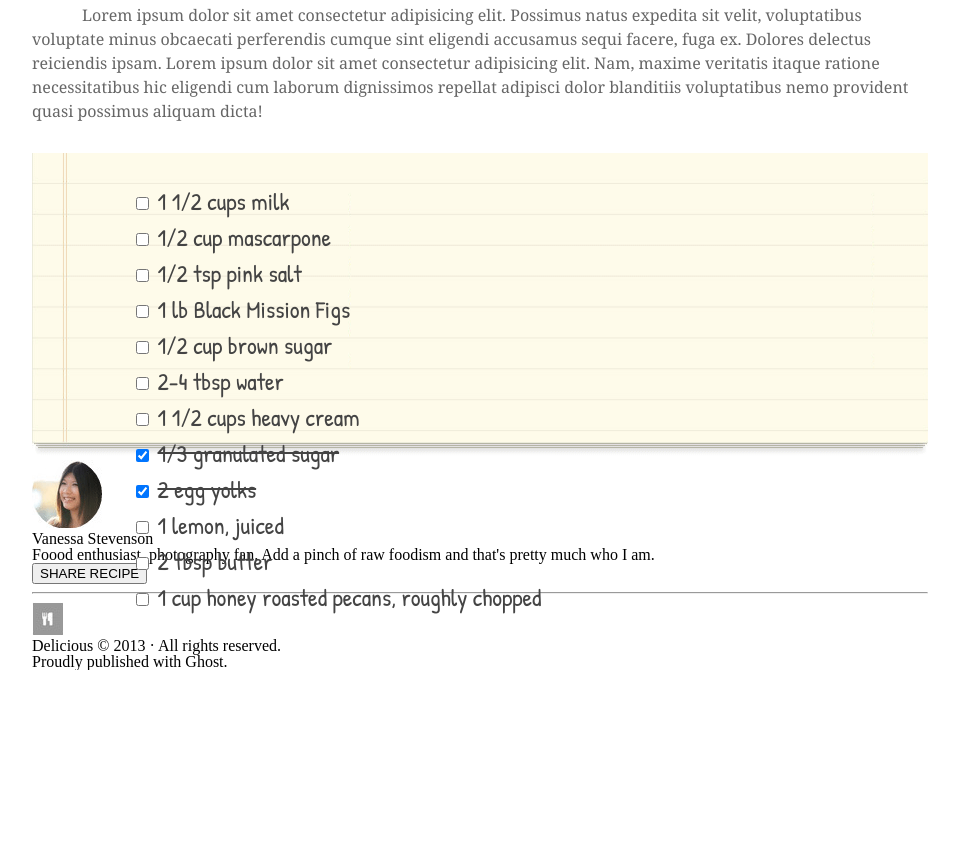
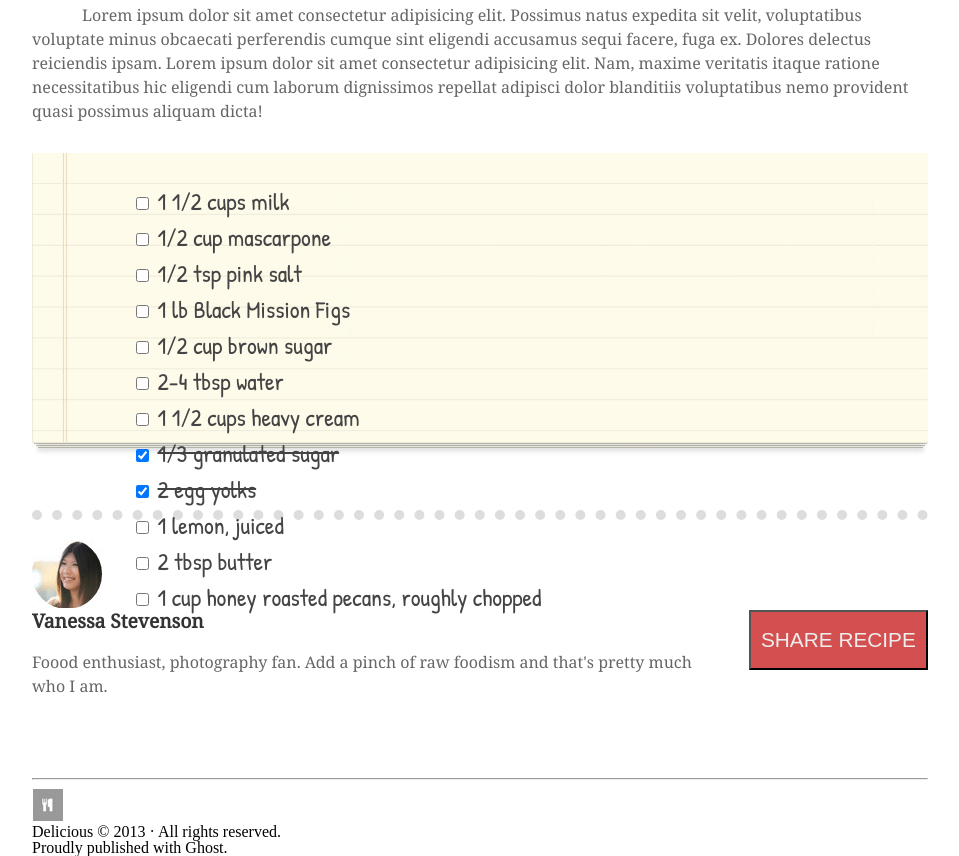
Before and after one commit to naughtnowwhen/chocolate-pizza, a plain HTML site: page index.html in a window 1280 px wide. Shown: the part 1156-2012 px from the top of the page, without its empty margins (160-1119 px from the left). Before the commit the page ends 1826 px from the top, so only its background shows below. Drawn offline with nearby package versions, Linux system fonts and the light colour scheme; a web font is replaced by a local one.

Commit message:
done vanessa section

```diff
--- a/index.html
+++ b/index.html
@@ -78,11 +78,14 @@
     </aside>
 
     <section>
-      <img src="img/van-pic.png" alt="">
       <div>
-        <h2>Vanessa Stevenson</h2>
-        <p>Foood enthusiast, photography fan. Add a pinch of raw foodism and that's pretty much who I am.</p>
+          <img src="img/van-pic.png" alt="">
+          <div>
+            <h2>Vanessa Stevenson</h2>
+            <p>Foood enthusiast, photography fan. Add a pinch of raw foodism and that's pretty much who I am.</p>
+          </div>
       </div>
+
       <button>SHARE RECIPE</button>
     </section>
   </main>
--- a/style.css
+++ b/style.css
@@ -87,6 +87,7 @@ article p {
 
 aside {
   position: relative;
+  margin-bottom: 50px;
 }
 
 aside img {
@@ -117,3 +118,43 @@ aside li {
 aside span {
   text-decoration: line-through;
 }
+
+main>section {
+  border-top: 10px dotted #ddd;
+  padding-top: 20px;
+  margin-bottom: 80px;
+}
+
+main>section>* {
+  display: inline-block;
+}
+
+main>section h2 {
+  font-family: 'Noto Serif', serif;
+  font-weight: bold;
+  color: #333;
+  margin-bottom: 20px;
+  font-size: 120%;
+}
+
+main>section p {
+  font-family: 'Noto Serif', serif;
+  color: #666;
+  line-height: 1.5em;
+  margin-right: 50px;
+}
+
+main>section>div {
+  width: 80%;
+  padding-right:
+}
+
+main>section button {
+  float: right;
+  width: 20%;
+  height: 60px;
+  background-color: rgb(212, 80, 80);
+  color: #eee;
+  margin-top: 70px;
+  font-size: 130%;
+}
```
